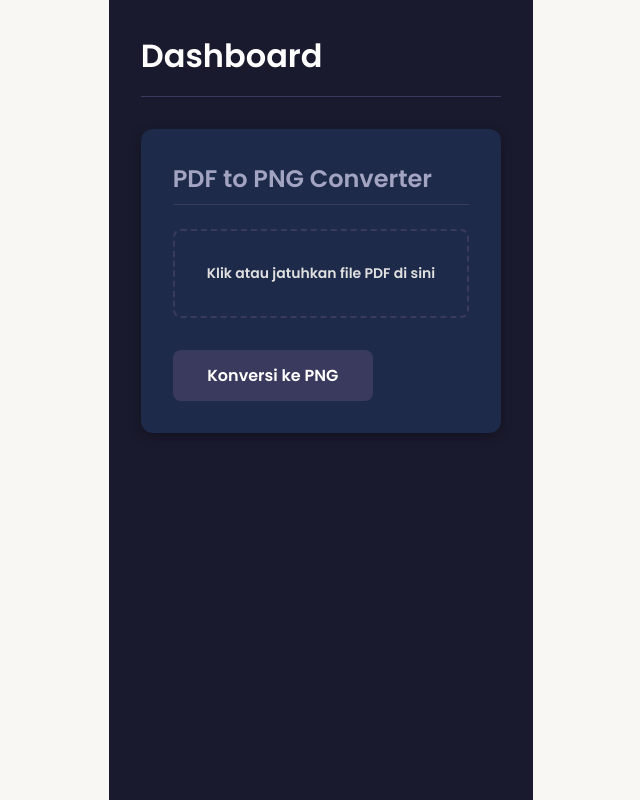
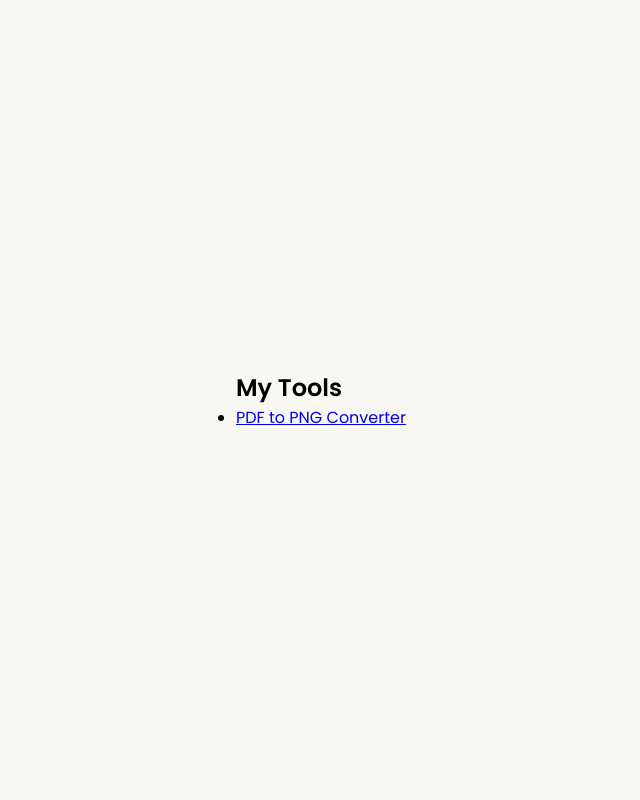
Before and after one commit to Treamyracle/INTEGRATED, a React (Create React App) app: page /dashboard in a window 1280 px wide. Shown: the whole page, without its empty margins (319-959 px from the left). Built offline with nearby package versions, Linux system fonts and the light colour scheme.

Commit message:
add dashboard

```diff
--- a/src/App.js
+++ b/src/App.js
@@ -3,7 +3,8 @@ import React from 'react';
 import { BrowserRouter as Router, Routes, Route } from 'react-router-dom';
 import Login from './components/Login';
 import Signup from './components/Signup';
-import Dashboard from './components/Dashboard';
+import DashboardLayout from './components/DashboardLayout';
+import PdfConverter from './components/PdfConverter';
 
 class ErrorBoundary extends React.Component {
   constructor(props) {
@@ -42,7 +43,8 @@ function App() {
         <Routes>
           <Route path="/login" element={<Login />} />
           <Route path="/signup" element={<Signup />} />
-          <Route path="/dashboard" element={<Dashboard />} />
+          <Route path="/pdfconverter" element={<PdfConverter />} />
+          <Route path="/dashboard" element={<DashboardLayout />} />
           {/* Opsional: arahkan root ke login */}
           <Route path="/" element={<Login />} />
         </Routes>
--- /dev/null
+++ b/src/components/DashboardLayout.js
@@ -0,0 +1,26 @@
+// src/components/DashboardLayout.js
+import React from "react";
+import { Link, Outlet } from "react-router-dom";
+
+const DashboardLayout = () => {
+  return (
+    <div className="dashboard-layout">
+      {/* Sidebar */}
+      <aside className="sidebar">
+        <h2 className="logo">My Tools</h2>
+        <nav>
+          <ul>
+            <li><Link to="/pdfconverter">PDF to PNG Converter</Link></li>
+          </ul>
+        </nav>
+      </aside>
+
+      {/* Main Content */}
+      <main className="main-content">
+        <Outlet /> {/* Tempat render fitur */}
+      </main>
+    </div>
+  );
+};
+
+export default DashboardLayout;
--- a/src/components/Dashboard.js
+++ b/src/components/PdfConverter.js
@@ -1,5 +1,5 @@
 import React, { useState, useEffect, useRef } from 'react';
-import '../dashboard.css'; // Sesuaikan jika path berbeda
+import '../PdfConverter.css'; // Sesuaikan jika path berbeda
 
 // BARU: Cara impor yang lebih baik dan stabil, tidak lagi menggunakan CDN
 import { GlobalWorkerOptions, getDocument } from 'pdfjs-dist/build/pdf';
@@ -8,7 +8,7 @@ GlobalWorkerOptions.workerSrc = `${process.env.PUBLIC_URL}/pdf.worker.min.js`;
 
 const API_URL = "https://pdf-to-image-production.up.railway.app/convert";
 
-const Dashboard = () => {
+const PdfConverter = () => {
   const [selectedFile, setSelectedFile] = useState(null);
   const [convertedImages, setConvertedImages] = useState([]);
   const [isLoading, setIsLoading] = useState(false);
@@ -202,4 +202,4 @@ const Dashboard = () => {
   );
 };
 
-export default Dashboard;
+export default PdfConverter;
```
Also changed, not shown: src/PdfConverter.css (renamed from src/dashboard.css).
